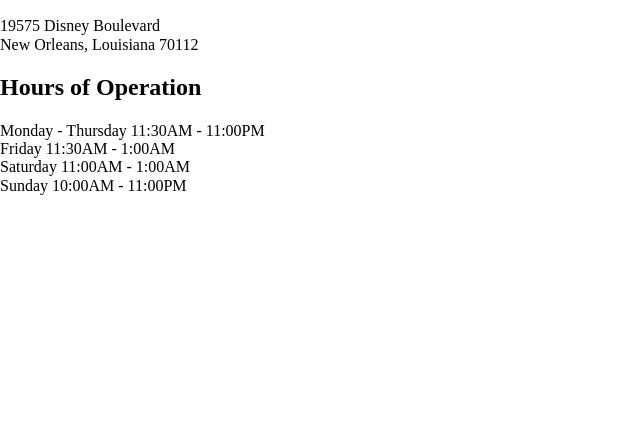
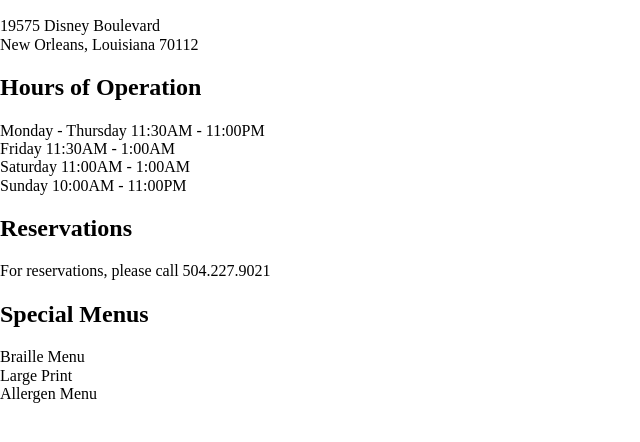
Before and after one commit to nickuf22/project_final3_uptgrow_nicholas, a plain HTML site: page location.html in a window 1280 px wide. Shown: the part 314-756 px from the top of the page, without its empty margins (0-640 px from the left). Drawn offline with nearby package versions, Linux system fonts and the light colour scheme.

Commit message:
Add reservations and special menus

```diff
--- a/location.html
+++ b/location.html
@@ -51,6 +51,14 @@
         Sunday	10:00AM - 11:00PM
         </p>
 
+        <h2>Reservations</h2>
+        <p>For reservations, please call 504.227.9021</p>
+
+        <h2>Special Menus</h2>
+        <p>Braille Menu <br />
+        Large Print <br />
+        Allergen Menu
+        </p>
 
 
 
```
